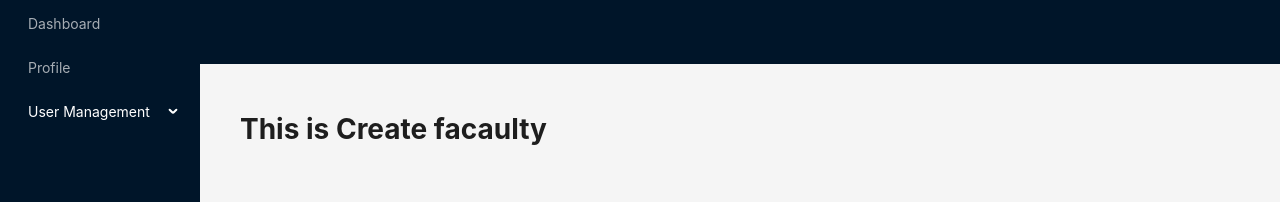
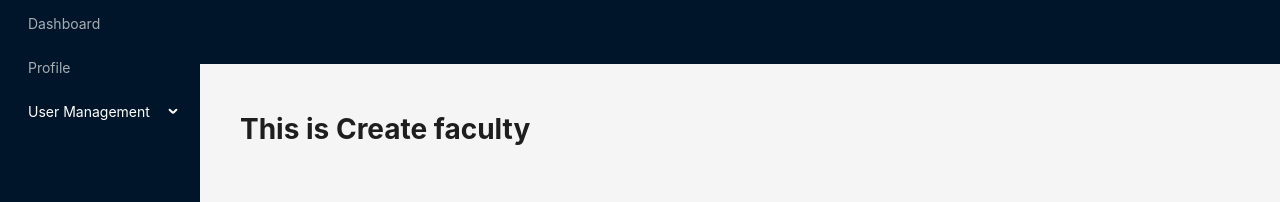
Before and after one commit to Rasibul/phum-client, a React (Vite) app: page /admin/create-facaulty in a window 1280 px wide. Shown: the top 202 px of the page. Built offline with nearby package versions, Linux system fonts and the light colour scheme.

Commit message:
bug fixing

```diff
--- a/src/pages/admin/CreateFacaulty.tsx
+++ /dev/null
@@ -1,9 +0,0 @@
-const CreateFacaulty = () => {
-  return (
-    <div>
-      <h1> This is Create facaulty</h1>
-    </div>
-  );
-};
-
-export default CreateFacaulty;
--- /dev/null
+++ b/src/pages/admin/CreateFaculty.tsx
@@ -0,0 +1,9 @@
+const CreateFaculty = () => {
+  return (
+    <div>
+      <h1> This is Create faculty</h1>
+    </div>
+  );
+};
+
+export default CreateFaculty;
--- a/src/routes/adminRoutes.tsx
+++ b/src/routes/adminRoutes.tsx
@@ -1,7 +1,7 @@
 import AdminDashBoard from "../pages/admin/AdminDashBoard";
-import CreateFacaulty from "../pages/admin/CreateFacaulty";
 import CreateStudent from "../pages/admin/CreateStudent";
 import CreateAdmin from "../pages/admin/CreateAdmin";
+import CreateFaculty from "../pages/admin/CreateFaculty";
 
 const adminPaths = [
   {
@@ -18,8 +18,8 @@ const adminPaths = [
         element: <CreateAdmin />,
       },
       {
-        path: "create-facaulty",
-        element: <CreateFacaulty />,
+        path: "create-faculty",
+        element: <CreateFaculty />,
       },
       {
         path: "create-Student",
--- a/src/routes/routes.tsx
+++ b/src/routes/routes.tsx
@@ -3,7 +3,7 @@ import App from "../App";
 import AdminDashBoard from "../pages/admin/AdminDashBoard";
 import CreateStudent from "../pages/admin/CreateStudent";
 import CreateAdmin from "../pages/admin/CreateAdmin";
-import CreateFacaulty from "../pages/admin/CreateFacaulty";
+import CreateFacaulty from "../pages/admin/CreateFaculty";
 
 const router = createBrowserRouter([
   {
```
